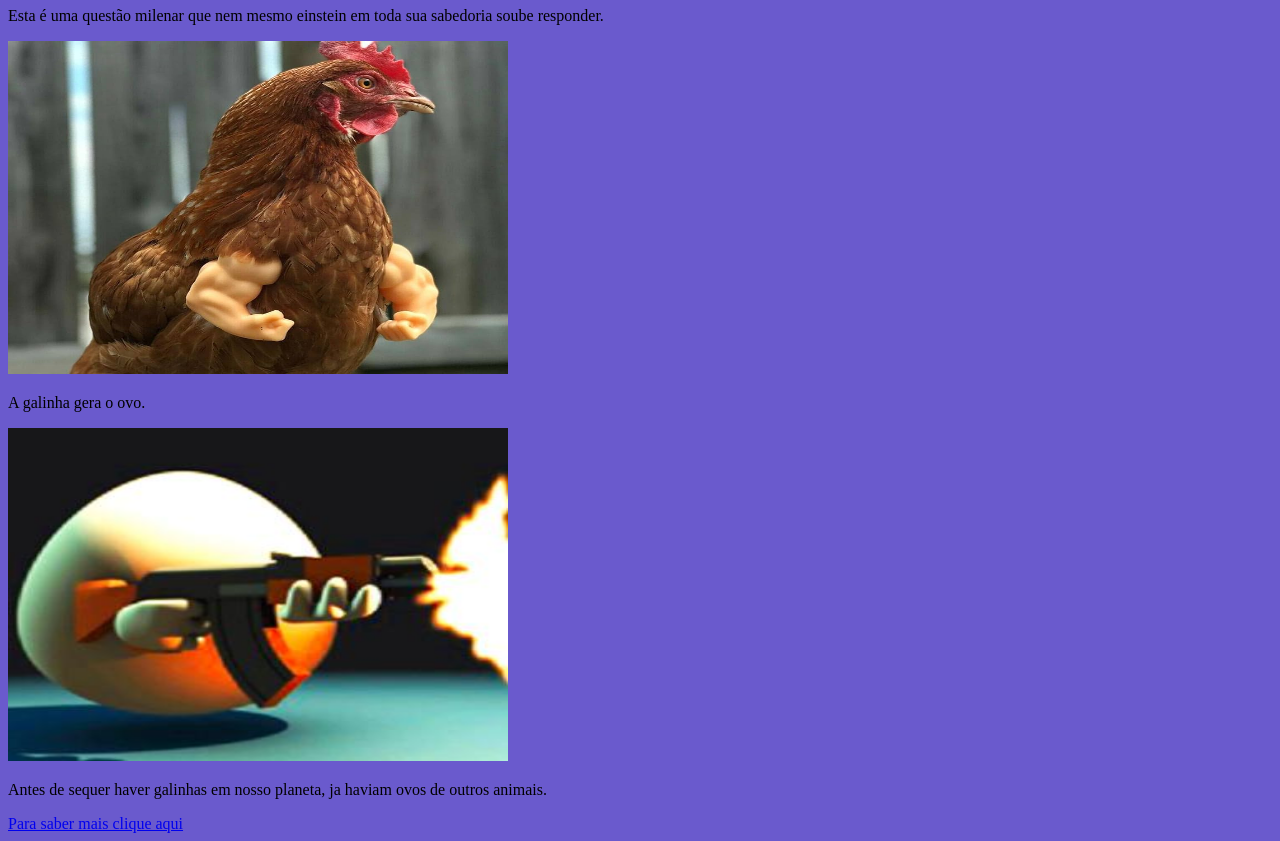
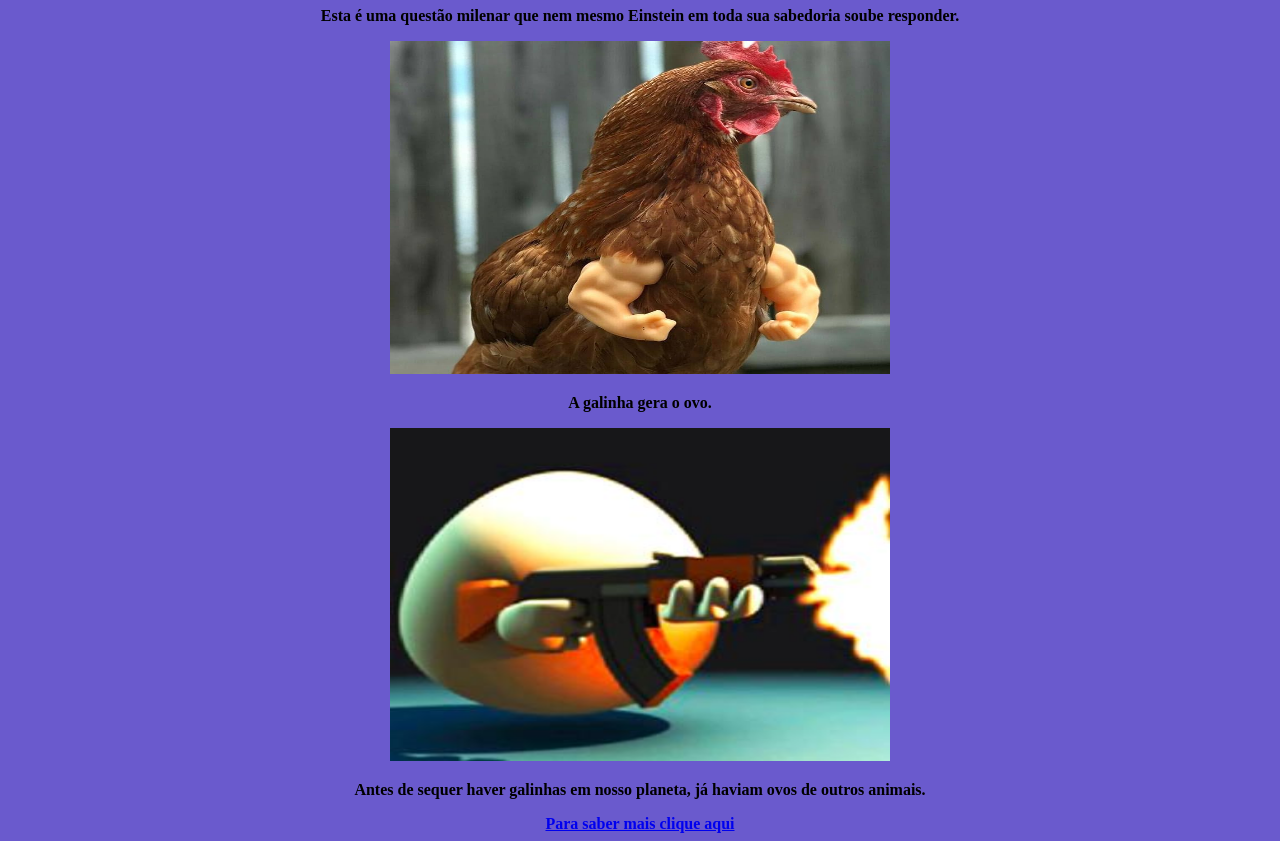
Before and after one commit to Keysser/Erineu, a plain HTML site: page index.html in a window 1280 px wide. Shown: the part 73-914 px from the top of the page. Drawn offline with Linux system fonts and the light colour scheme; files whose address does not match are found by name.

Commit message:
Update index.html

```diff
--- a/index.html
+++ b/index.html
@@ -3,18 +3,17 @@
 <head>
 <title>Grandes Questionamentos da Humanidade</title>
 </head>
-<body style="background-color: slateblue;">
+<body style="background-color: slateblue; text-align: center;">
 
-<h1 style="background-color:rgb(255, 255, 255);">Quem veio primeiro? O ovo ou a galinha?</h1>
-<p>Esta é uma questão milenar que nem mesmo einstein em toda sua sabedoria soube responder.</p>
+<h1 style="background-color:rgb(255, 255, 255);"> <b>Quem veio primeiro? O ovo ou a galinha?<b></h1>
+<p>Esta é uma questão milenar que nem mesmo Einstein em toda sua sabedoria soube responder.</p>
 
-<img src="galinha-bombada.jpg" alt="Galinha-bombada" width="500" height="333">
+<img src="C:\Users\ADS\Downloads\galinha-bombada.jpg" alt="Galinha-bombada" width="500" height="333">
 <p> A galinha gera o ovo.</p>
 
-<img src="ovo-armado.jpg" alt="Ovo-Armado" width="500" height="333">
-<p> Antes de sequer haver galinhas em nosso planeta, ja haviam ovos de outros animais.</p>
+<img src="C:\Users\ADS\Downloads\ovo-armado.jpg" alt="Ovo-Armado" width="500" height="333">
+<p> Antes de sequer haver galinhas em nosso planeta, já haviam ovos de outros animais.</p>
 
 <a href="https://www.youtube.com/watch?v=dQw4w9WgXcQ">Para saber mais clique aqui</a>
-
 </body>
 </html>
```
